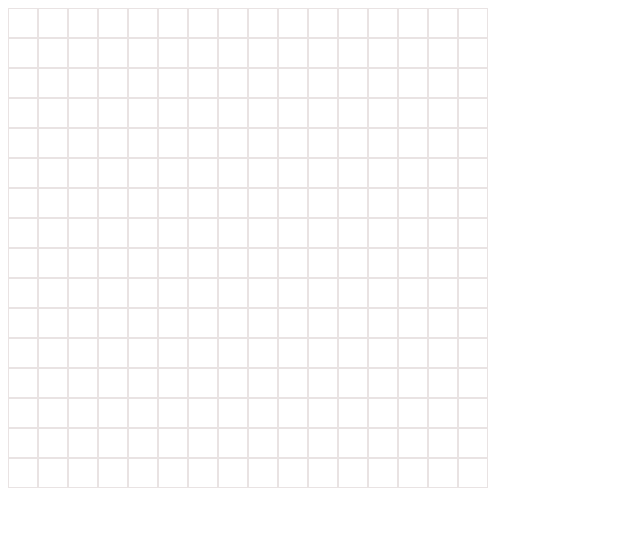
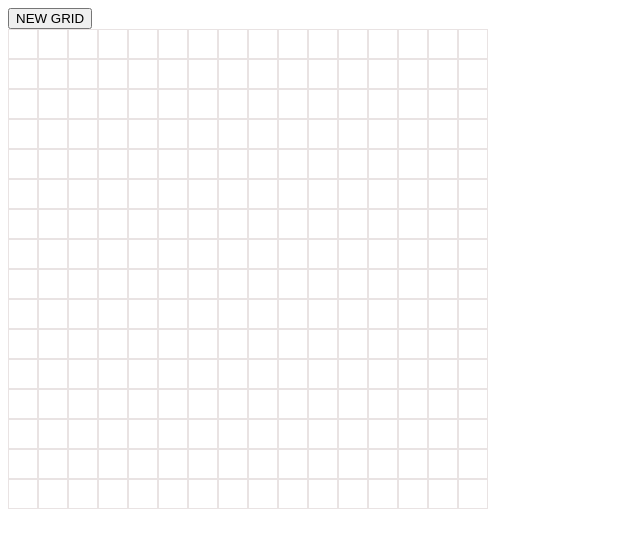
Before and after one commit to phoever23/Etch-a-Sketch, a plain HTML site: page index.html in a window 1280 px wide. Shown: the whole page, without its empty margins (0-640 px from the left). Drawn offline with Linux system fonts and the light colour scheme.

Commit message:
update the random number grid version

```diff
--- a/index.html
+++ b/index.html
@@ -8,6 +8,7 @@
     <script src="script.js" defer></script>
 </head>
 <body>
+    <button type="button">NEW GRID</button>
     <div class="container">
 
     </div>
```
Also changed, not shown: 1 other file.
